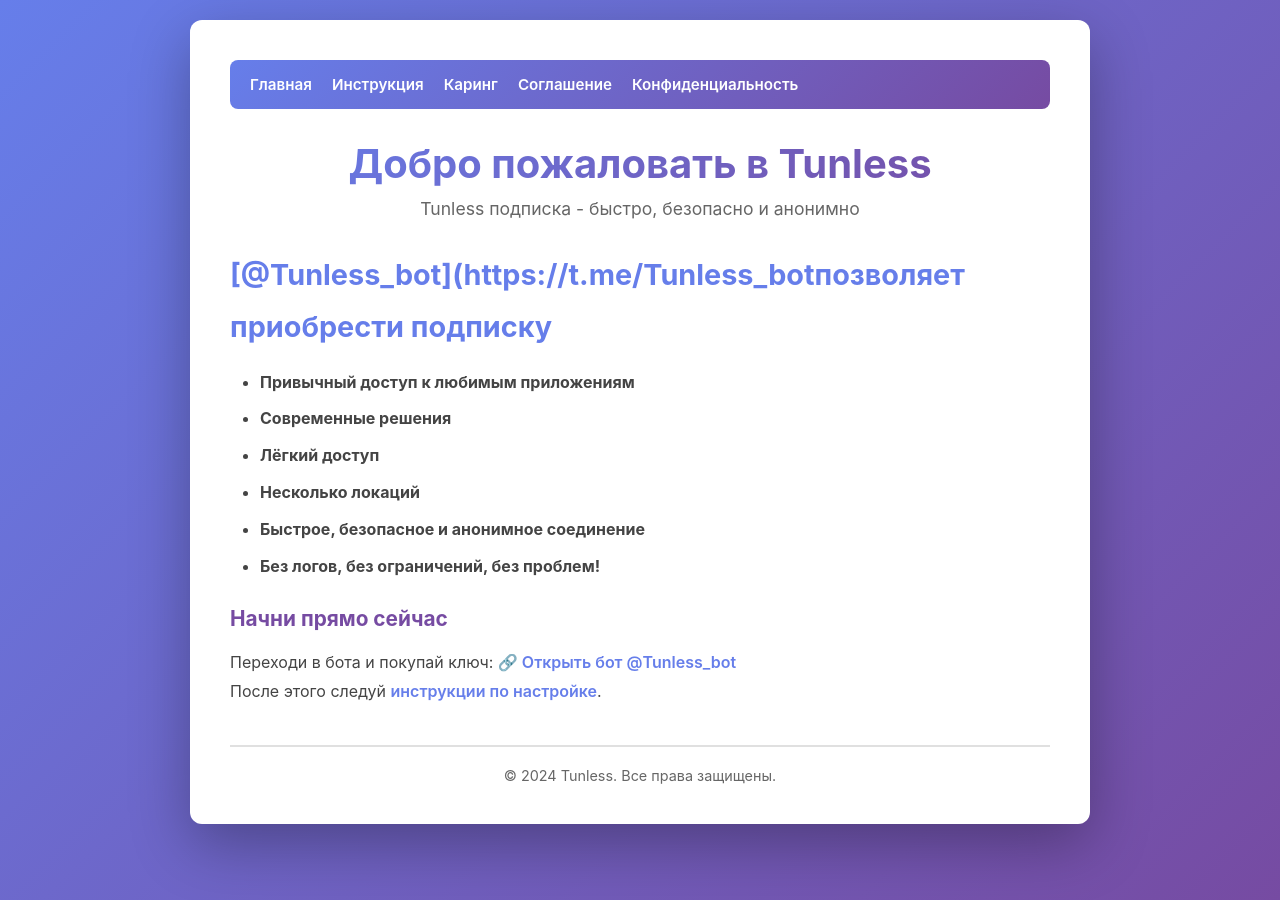
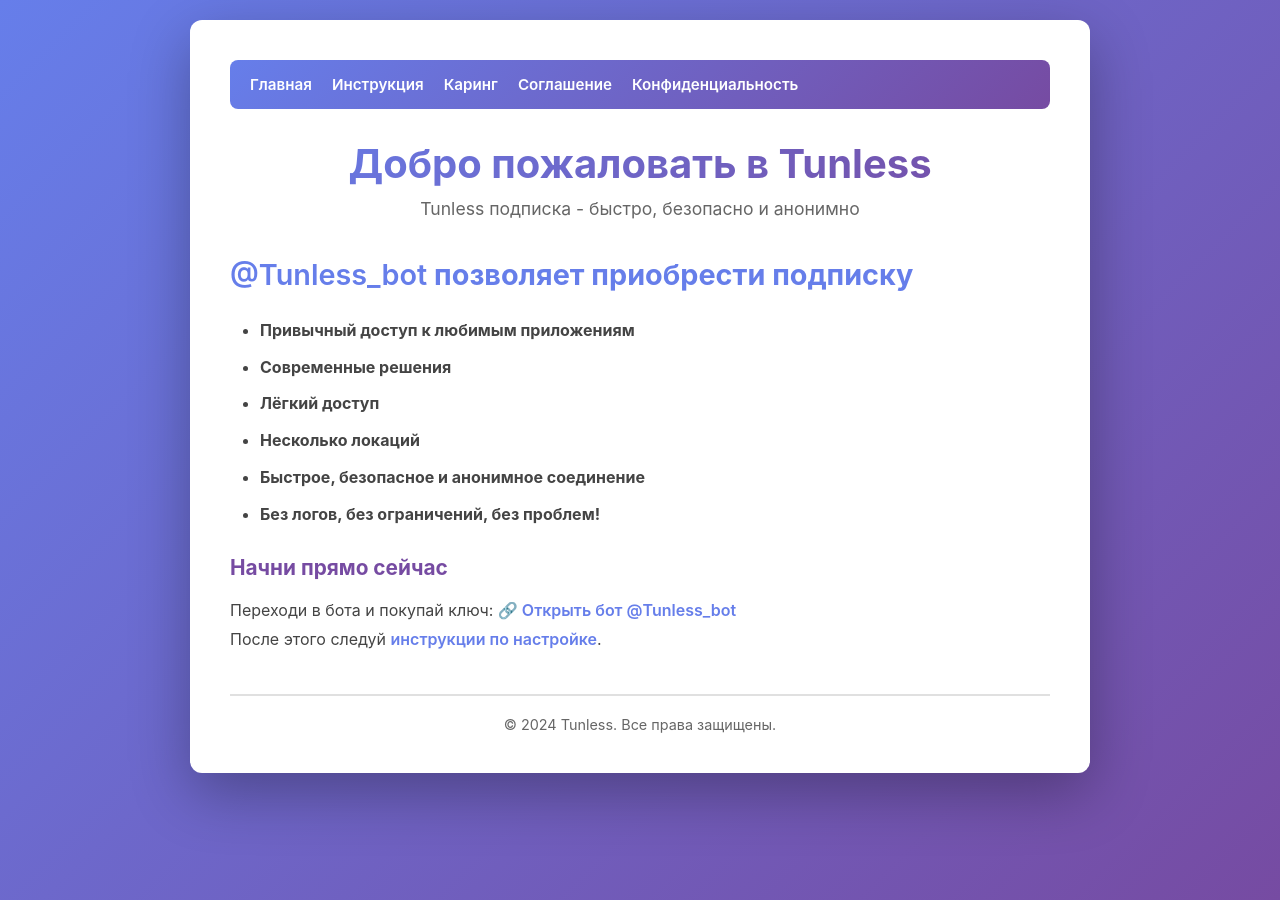
Before and after one commit to Michael-K-cloud/Tunless, a Jekyll site: the page built from index.md, in a window 1280 px wide. Built offline with Jekyll 4.4.1, drawn with Linux system fonts in a browser that asks for light colours.

Commit message:
Update index.md

```diff
--- a/index.md
+++ b/index.md
@@ -4,7 +4,7 @@
 subtitle: Tunless подписка - быстро, безопасно и анонимно
 ---
 
-## [@Tunless_bot](https://t.me/Tunless_botпозволяет приобрести подписку
+## [@Tunless_bot](https://t.me/Tunless_bot) позволяет приобрести подписку
 
 - **Привычный доступ к любимым приложениям**
 - **Современные решения**
```
